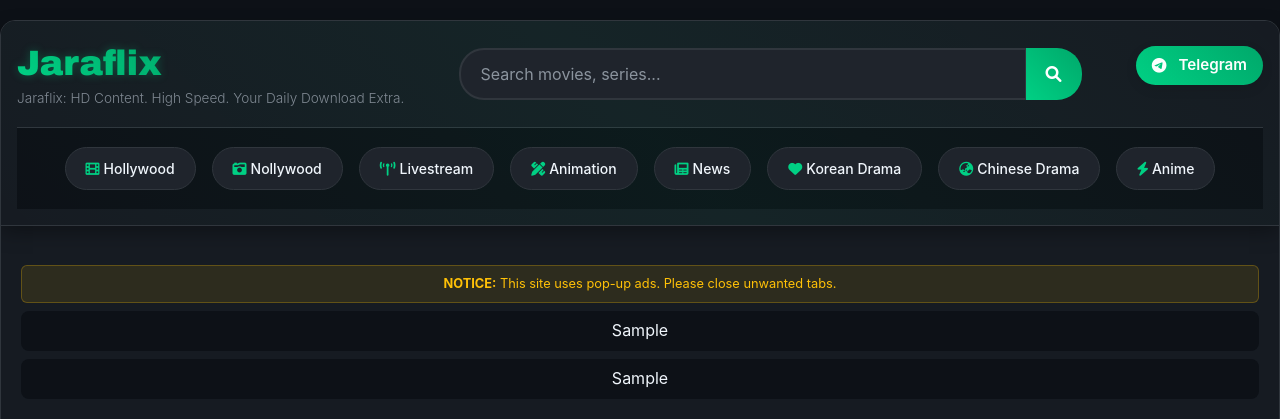
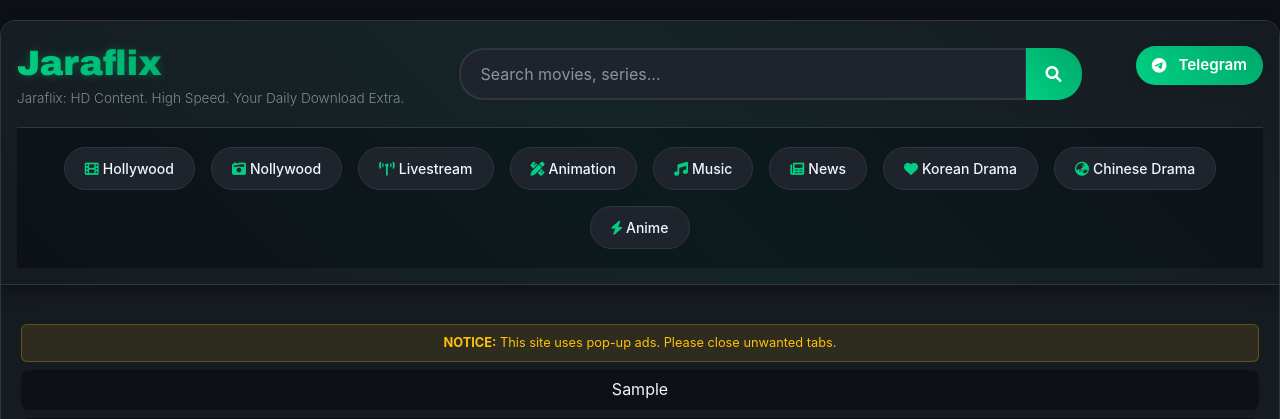
Before and after one commit to Teejayskillz/newvid, a Django app: template templates/core/home.html in a window 1280 px wide. Shown: the top 419 px of the page. Run offline with Django 5.2, Linux system fonts and the light colour scheme; the template is opened without the code that fills it: most values are stand-ins (such as "Sample title", 1, 10 or a date in 2020); grey boxes marked "Sample" are stand-in pictures.

Commit message:
added music categories

```diff
--- a/templates/core/includes/header.html
+++ b/templates/core/includes/header.html
@@ -290,6 +290,9 @@
         <a href="{% url 'category' 'animation' %}" class="btn btn-sm category-btn {% if category_slug == 'animation' %}active{% endif %}">
           <i class="fas fa-pencil-ruler me-1"></i>Animation
         </a>
+        <a href="{% url 'category' 'music' %}" class="btn btn-sm category-btn {% if category_slug == 'music' %}active{% endif %}" atgs="category-music">
+          <i class="fas fa-music me-1"></i>Music
+        </a>
         <a href="{% url 'category' 'news' %}" class="btn btn-sm category-btn {% if category_slug == 'news' %}active{% endif %}">
           <i class="fas fa-newspaper me-1"></i>News
         </a>
```
